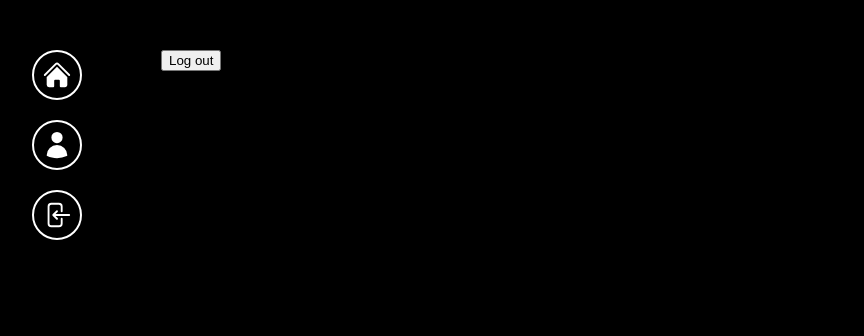
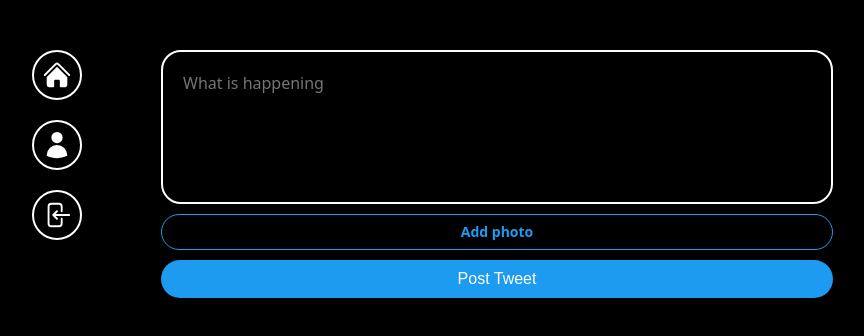
Before and after one commit to s2zxc/jwitter-reloaded, a React (Vite) app: page / in a window 1280 px wide. Shown: the top 336 px of the page, without its empty margins (237-1101 px from the left). Built offline with nearby package versions, Linux system fonts and the light colour scheme; no server answers; sample sign-in values are in the browser's storage; the HTML template or start-up script is replaced by a standard one.

Commit message:
2024.07.17 트위터게시 레이아웃 추가

```diff
--- /dev/null
+++ b/src/components/post-wteet-form.tsx
@@ -0,0 +1,102 @@
+import React, { useState } from "react";
+import styled from "styled-components"
+
+const Form = styled.form`
+    display: flex;
+    flex-direction: column;
+    gap: 10px;
+`;
+
+const TextArea = styled.textarea`
+    border: 2px solid white;
+    padding: 20px;
+    border-radius: 20px;
+    font-size: 16px;
+    color: white;
+    background-color: black;
+    width: 100%;
+    resize: none;
+    font-family: system-ui, -apple-system, BlinkMacSystemFont, 'Segoe UI', Roboto, Oxygen, Ubuntu, Cantarell, 'Open Sans', 'Helvetica Neue', sans-serif;
+    &::placeholder{
+        font-size: 16px;
+
+    }
+    &:focus{ // 커서가 해당 영역에 클릭하였을 경우 색깔 변경
+        outline: none;
+        border-color: #1d9bf0;
+    }
+`;
+
+const AttachFileButton = styled.label`
+    /* 실제적인 사진게시물 버튼 역할하는 레이블 */
+    padding : 10px 0px;
+    color: #1d9bf0;
+    text-align: center;
+    border-radius: 20px;
+    border: 1px solid #1d9bf0;
+    font-size: 14px;
+    font-weight: 600;
+    cursor: pointer; // 커서 포인터가 손가락으로 변경
+`;
+
+const AttachFileInput = styled.input`
+    /* AttachFileInput의 레이블 css가 변경하기 편하므로 레이블만 사용하기 위해 버튼은 안보이게 설정 */
+    display: none;
+`;
+
+const SubmitBtn = styled.input`
+    background-color: #1d9bf0;
+    color: white;
+    border: none;
+    padding: 10px 0px;
+    border-radius: 20px;
+    font-size: 16px;
+    cursor: pointer;
+    &:hover,
+    &:active{ // 마우스가 해당 위치에 도달시 색깔 변경
+        opacity: 0.9;
+    }
+`;
+
+
+export default function PostTweetForm() {
+    const [isLoading, setLoading] = useState(false); // submit 버튼 클릭시 게시시간 확인용도
+
+    const [tweet, setTweet] = useState(""); // 게시내용 입력 변수
+
+    const [file, setFile] = useState<File | null>(null); // 파일게시 변수
+
+    const onChange = (e: React.ChangeEvent<HTMLTextAreaElement>) => { // 게시내용 클릭핸들러
+        setTweet(e.target.value);
+    };
+
+    const onFileChange = (e: React.ChangeEvent<HTMLInputElement>) => { // 파일게시 클릭 핸들러
+        const { files } = e.target;
+        if (files && files.length === 1) {
+            setFile(files[0]);
+        }
+    }
+    return (
+        <Form>
+            <TextArea
+                rows={5}
+                maxLength={180}
+                onChange={onChange}
+                value={tweet}
+                placeholder="What is happening"
+            />
+            <AttachFileButton
+                htmlFor="file">{file ? "Photo added✅ " : "Add photo"}
+            </AttachFileButton>
+            <AttachFileInput
+                onChange={onFileChange}
+                id="file" type="file"
+                accept="image/*"
+            />
+            <SubmitBtn
+                type="submit"
+                value={isLoading ? "Posting..." : "Post Tweet"}
+            />
+        </Form>
+    )
+}
--- a/src/routes/home.tsx
+++ b/src/routes/home.tsx
@@ -1,19 +1,19 @@
 import { useNavigate } from "react-router-dom";
 import { auth } from "./firebase";
+import PostTweetForm from "../components/post-wteet-form";
+import styled from "styled-components";
+
+const Wrapper = styled.div`
+
+`;
 
 // 초기화면
 export default function Home() {
-    const navigate = useNavigate();
-    const logOut = () =>{
+    return (
+        <Wrapper>
+            <PostTweetForm/>
+        </Wrapper>
 
-        auth.signOut(); // signOut -> firebase의 로그아웃 기능
-        // <Navigate to="/login"/>
-        navigate("/login");
-    }
+    )
 
-    return (
-    <h1>
-        <button onClick={logOut}>Log out</button>
-        </h1>
-        );
 }
```
